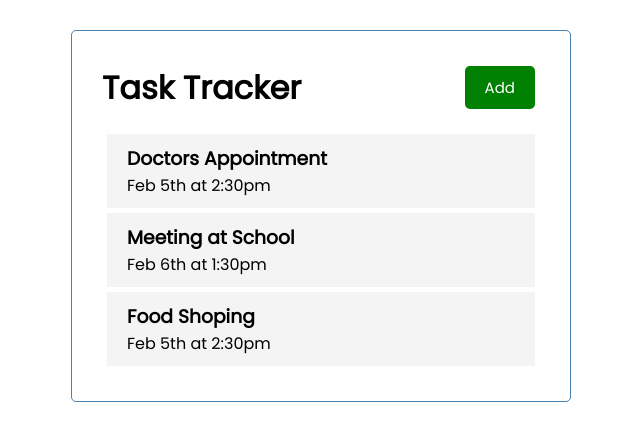
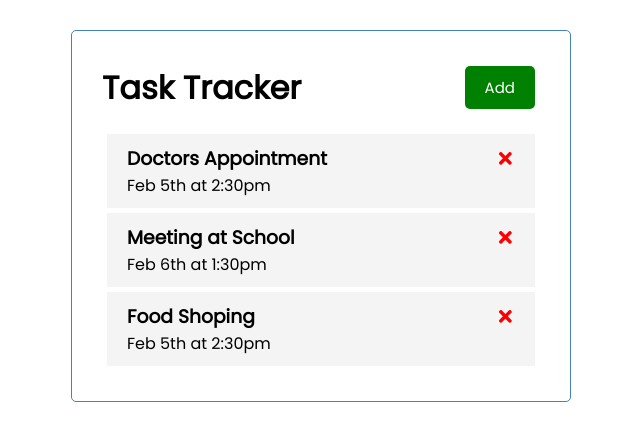
Before and after one commit to GanibegovicIsmail/task-tracker, a React (Create React App) app: page / in a window 1280 px wide. Shown: the top 440 px of the page, without its empty margins (319-959 px from the left). Built offline with nearby package versions, Linux system fonts and the light colour scheme.

Commit message:
Feat: Delete Task Func

```diff
--- a/src/App.js
+++ b/src/App.js
@@ -24,10 +24,16 @@
     }
 
 ])
+
+//Delete Task
+const deleteTask = (id) =>{
+  setTasks(tasks.filter((task)=> task.id !==id))
+}
+
   return (
     <div className="container">
       <Header />
-      <Tasks tasks={tasks}/>
+      <Tasks tasks={tasks} onDelete={deleteTask} />
     </div>
   );
 }
--- a/src/components/Task.js
+++ b/src/components/Task.js
@@ -1,7 +1,11 @@
-const Task = ({task}) => {
+import {FaTimes} from 'react-icons/fa'
+
+
+const Task = ({task, onDelete}) => {
     return (
         <div className="task">
-            <h3>{task.text}</h3>
+            <h3>{task.text} <FaTimes style ={{color: 'red', cursor: 'pointer'}}
+            onClick = {() => onDelete(task.id)}  /></h3>
             <p>{task.day}</p>
         </div>
     )
--- a/src/components/Tasks.js
+++ b/src/components/Tasks.js
@@ -1,11 +1,11 @@
 
 import Task from './Task'
 
-const Tasks = ({tasks}) => {
+const Tasks = ({tasks, onDelete}) => {
     return (
     <>
     {tasks.map((task)=>(
-    <Task key = {task.id} task = {task}/>
+    <Task key = {task.id} task = {task} onDelete={onDelete}/>
     ))}
     </>
     )
```
